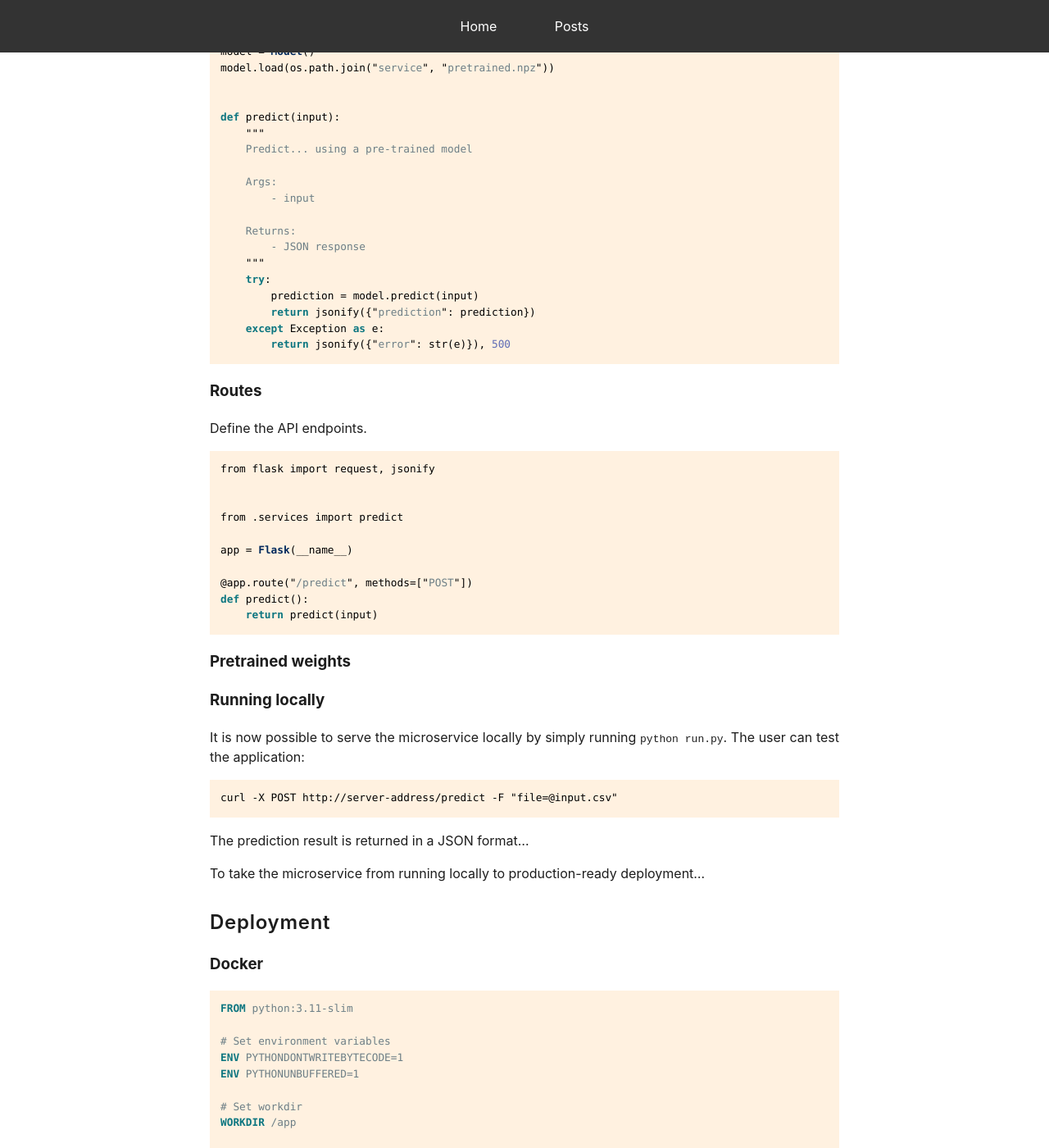
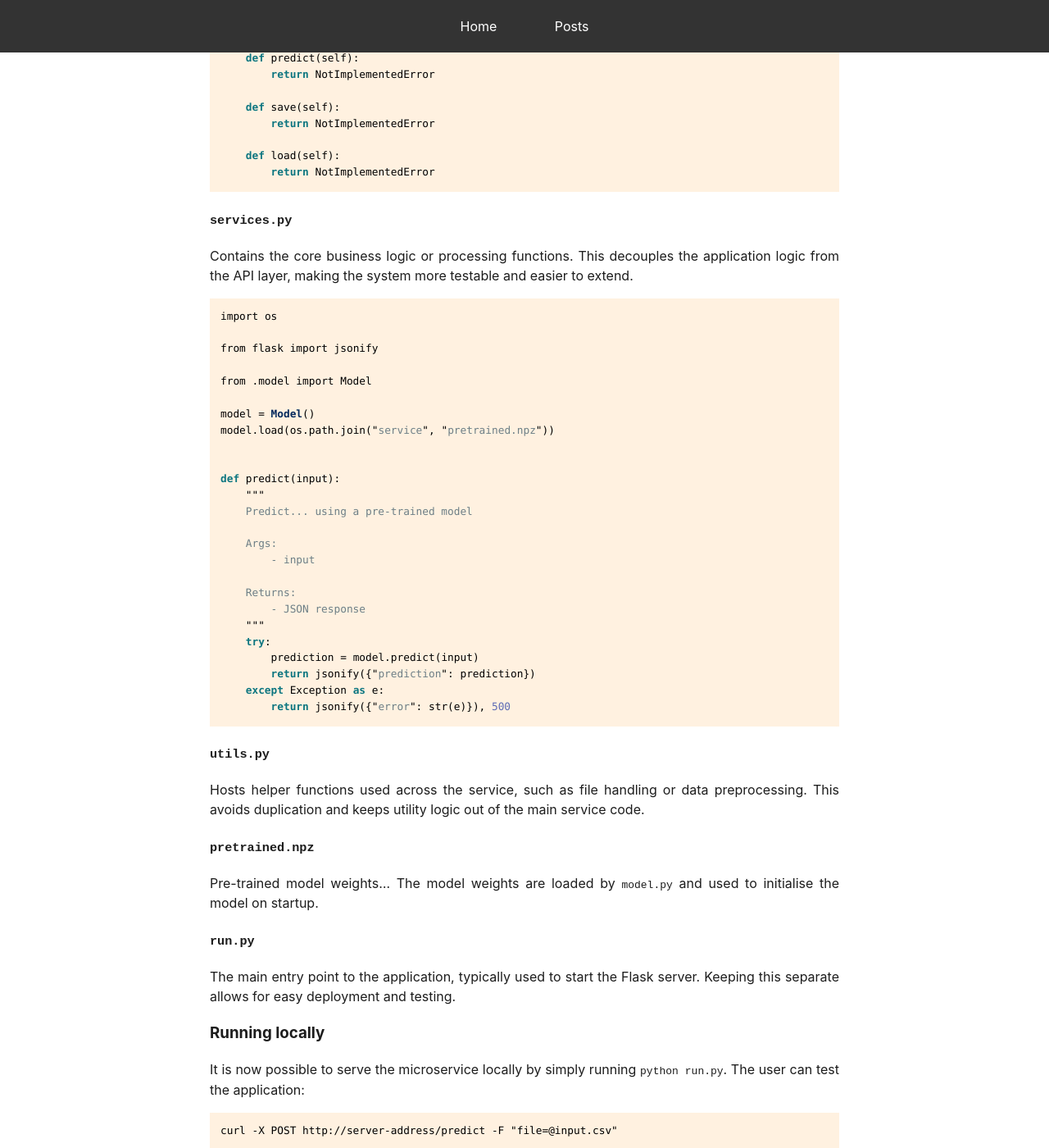
Before and after one commit to mark-hobbs/mark-hobbs.github.io, a Jekyll site: the page built from _posts/2025-04-15-model-deployment.md, in a window 1280 px wide and 1400 px high, scrolled down 1574 px. Shown: the whole window at 82% size. Built offline with Jekyll 4.4.1, drawn with Linux system fonts in a browser that asks for light colours; some of the changed text lies outside the part shown.

Commit message:
General updates

````diff
--- a/_posts/2025-04-15-model-deployment.md
+++ b/_posts/2025-04-15-model-deployment.md
@@ -22,6 +22,8 @@
 
 ### File structure
 
+The service adopts a modular design that cleanly separates concerns and enhances maintainability.
+
 ```bash
 service/
 ├── app.py             # Flask app setup and routing
@@ -32,9 +34,26 @@
 run.py                 # Entry point
 ```
 
-### Model
+### `app.py`
 
-`model.py`
+This file sets up the Flask application and defines the API routes. It acts as the interface between the user and the internal logic, forwarding requests to the appropriate service functions.
+
+```python
+from flask import request, jsonify
+
+
+from .services import predict
+
+app = Flask(__name__)
+
+@app.route("/predict", methods=["POST"])
+def predict():
+    return predict(input)
+```
+
+### `model.py`
+
+Responsible for loading and managing the model. By isolating model-related operations here, the service keeps model logic separate from routing and processing concerns.
 
 ```python
 class Model:
@@ -57,9 +76,9 @@
         return NotImplementedError
 ```
 
-### Services
+### `services.py`
 
-Core logic: inference, validation
+Contains the core business logic or processing functions. This decouples the application logic from the API layer, making the system more testable and easier to extend.
 
 ```python
 import os
@@ -89,25 +108,17 @@
         return jsonify({"error": str(e)}), 500
 ```
 
-### Routes
+### `utils.py`
 
-Define the API endpoints.
+Hosts helper functions used across the service, such as file handling or data preprocessing. This avoids duplication and keeps utility logic out of the main service code.
 
-```python
-from flask import request, jsonify
+### `pretrained.npz`
 
+Pre-trained model weights... The model weights are loaded by `model.py` and used to initialise the model on startup.
 
-from .services import predict
+### `run.py`
 
-app = Flask(__name__)
-
-@app.route("/predict", methods=["POST"])
-def predict():
-    return predict(input)
-```
-
-### Pretrained weights
-
+The main entry point to the application, typically used to start the Flask server. Keeping this separate allows for easy deployment and testing.
 
 ### Running locally
 
````
